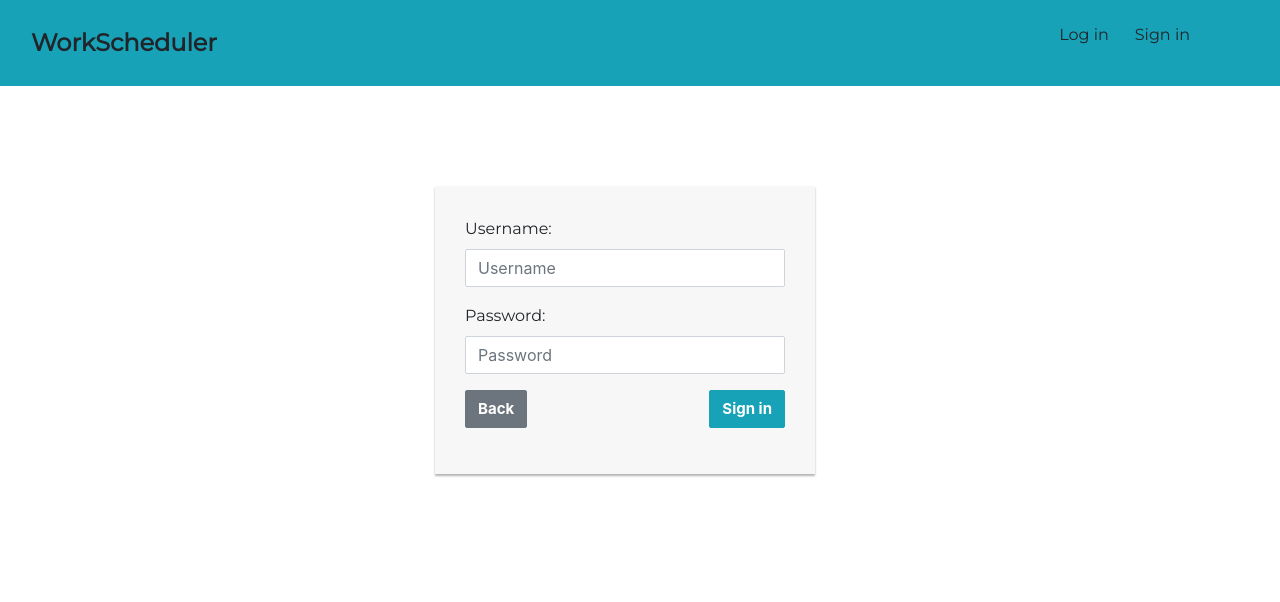
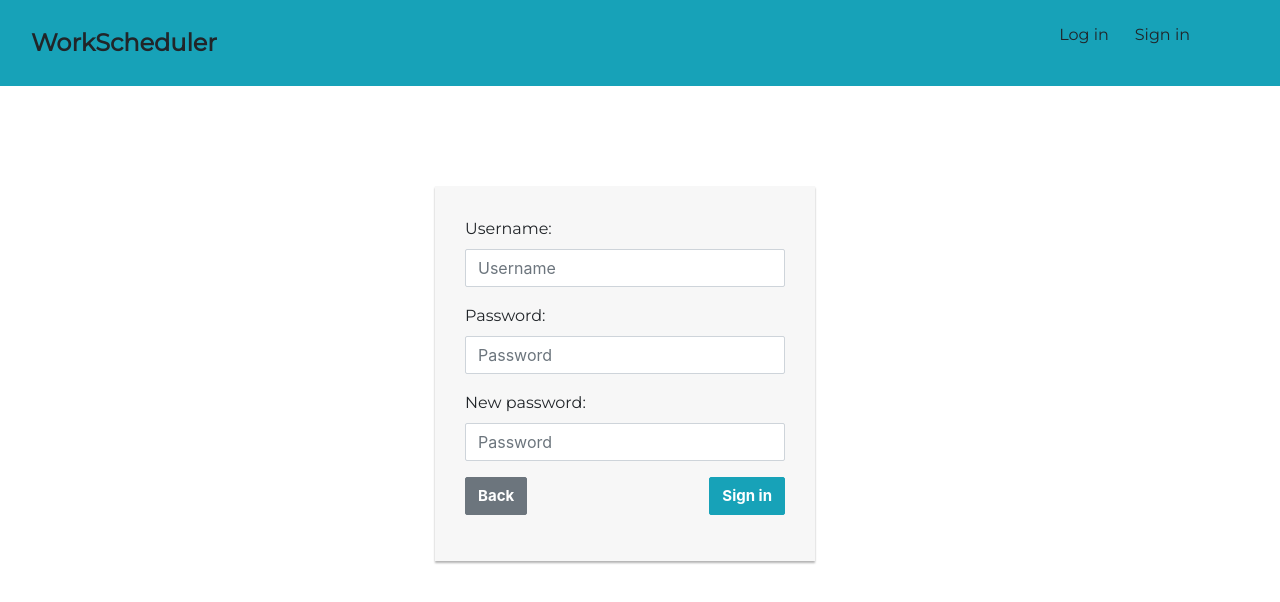
Before and after one commit to joamis/WorkSchedulerFrontend, an Angular app: page / in a window 1280 px wide. Both pictures are taken after a click on the link "Sign in". Shown: the top 602 px of the page. Built offline with nearby package versions, Linux system fonts and the light colour scheme; no server answers.

Commit message:
Student addition creates user with generated pass

```diff
--- a/src/app/components/ready-timetable/ready-timetable.component.html
+++ b/src/app/components/ready-timetable/ready-timetable.component.html
@@ -6,7 +6,4 @@
           <div class="row">
             <p class="labels">Group id: </p><pre> </pre><p class="items"> {{subject.groupID}}</p>
           </div>
-      <div class="row">
-        <p class="labels">Date: </p><pre> </pre><p class="items"> {{subject.date}}</p>
-      </div>
     </div>
--- a/src/app/components/registration/registration.component.html
+++ b/src/app/components/registration/registration.component.html
@@ -1,6 +1,6 @@
 <link href="https://fonts.googleapis.com/css?family=Montserrat" rel="stylesheet">
   <div class="login-form">
-    <form #userAddition="ngForm" (ngSubmit)="postUser()">
+    <form #userAddition="ngForm" (ngSubmit)="registerUser()">
 
       <div class="form-group">
         <label for="login" style="font-family: Montserrat">Username:</label>
@@ -15,8 +15,14 @@
       </div>
 
       <div class="form-group">
-        <button type="submit" class="btn btn-info" style="float: right;" (click)="registerUser()">Sign in</button>
-        <button type="submit" class="btn btn-secondary" (click) = "goHome()" >Back</button>
+        <label for="password" style="font-family: Montserrat">New password:</label>
+        <input type="password" class="form-control" id="password" name="password" placeholder="Password" required="required"
+               [(ngModel)]="user.new_password">
+      </div>
+
+      <div class="form-group">
+        <button type="submit" class="btn btn-info" style="float: right;">Sign in</button>
+        <button class="btn btn-secondary" (click) = "goHome()" >Back</button>
       </div>
     </form>
   </div>
--- a/src/app/components/registration/registration.component.ts
+++ b/src/app/components/registration/registration.component.ts
@@ -25,6 +25,7 @@ export class RegistrationComponent implements OnInit {
     this.registrationService.registerUser(this.user).subscribe(() => {
      // this.goToLogin();
       console.log('zarejestrowany');
+      this.goHome();
     });
   }
 
--- a/src/app/components/users/users.component.html
+++ b/src/app/components/users/users.component.html
@@ -1,9 +1,5 @@
 <div [hidden]="currentView!=usersView">
-  <button class="btn btn-info" style=" margin-top: 5%" (click)="goToUserAdditionView()">Add user</button>
+  <button class="btn btn-info" style=" margin-top: 5%" (click)="goToUsersViewAndReload()">Reload</button>
   <button class="btn btn-secondary" style=" margin-top: 5%" (click)="goBack()">Back</button>
   <app-single-user *ngFor="let user of this.users" [user]="user"></app-single-user>
 </div>
-
-<div [hidden]="currentView!=additionView">
-  <app-user-addition (backButtonPressed)="goToUsersView()" (userAdded)="goToUsersViewAndReload()"></app-user-addition>
-</div>
--- a/src/app/components/users/users.component.ts
+++ b/src/app/components/users/users.component.ts
@@ -35,7 +35,6 @@ export class UsersComponent implements OnInit {
   }
 
   goToUsersViewAndReload() {
-    console.log('1234567')
     this.singleUserService.getUsers().subscribe(users => {
         this.users = users;
         this.goToUsersView();
--- a/src/app/models/User.ts
+++ b/src/app/models/User.ts
@@ -1,6 +1,7 @@
 export class User {
   constructor(
     public username: string = '',
-    public password: string = ''
+    public password: string = '',
+    public new_password: string = ''
   ) {}
 }
```
